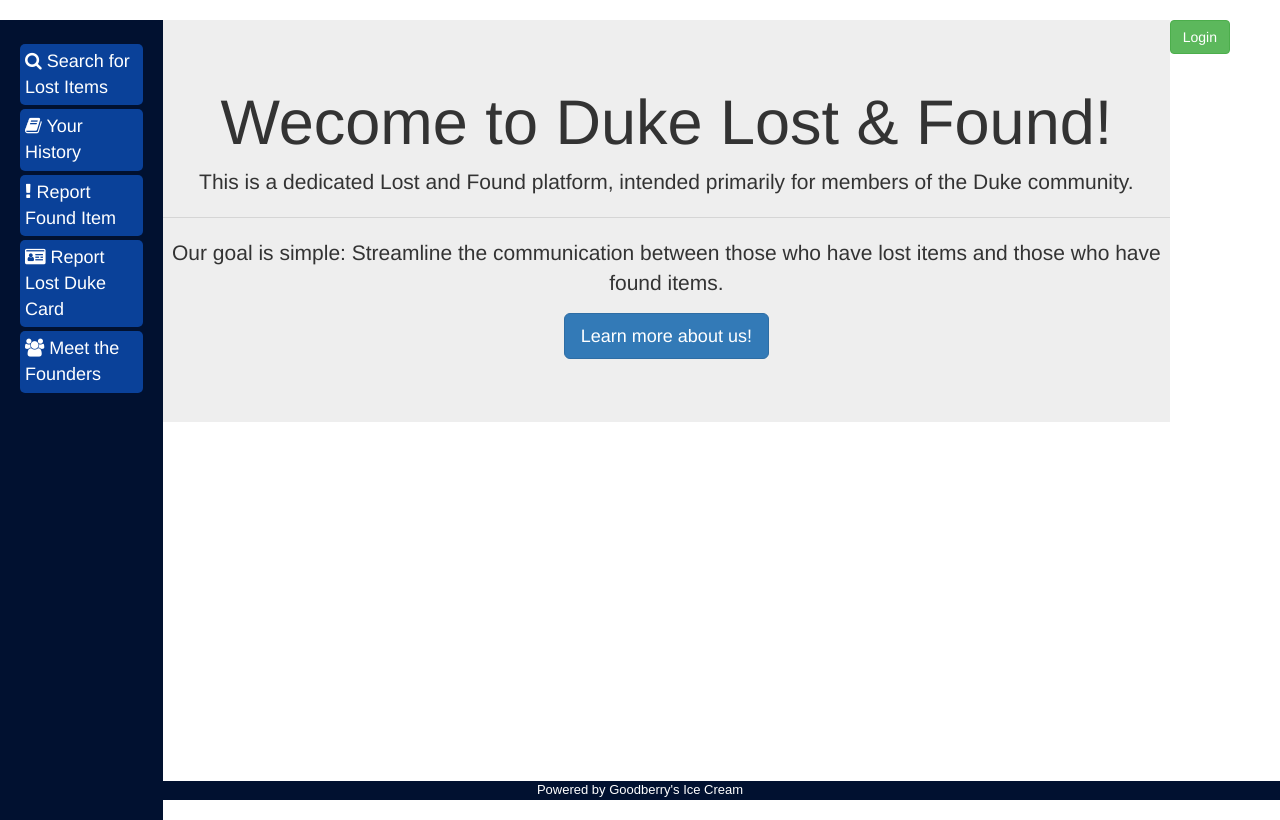
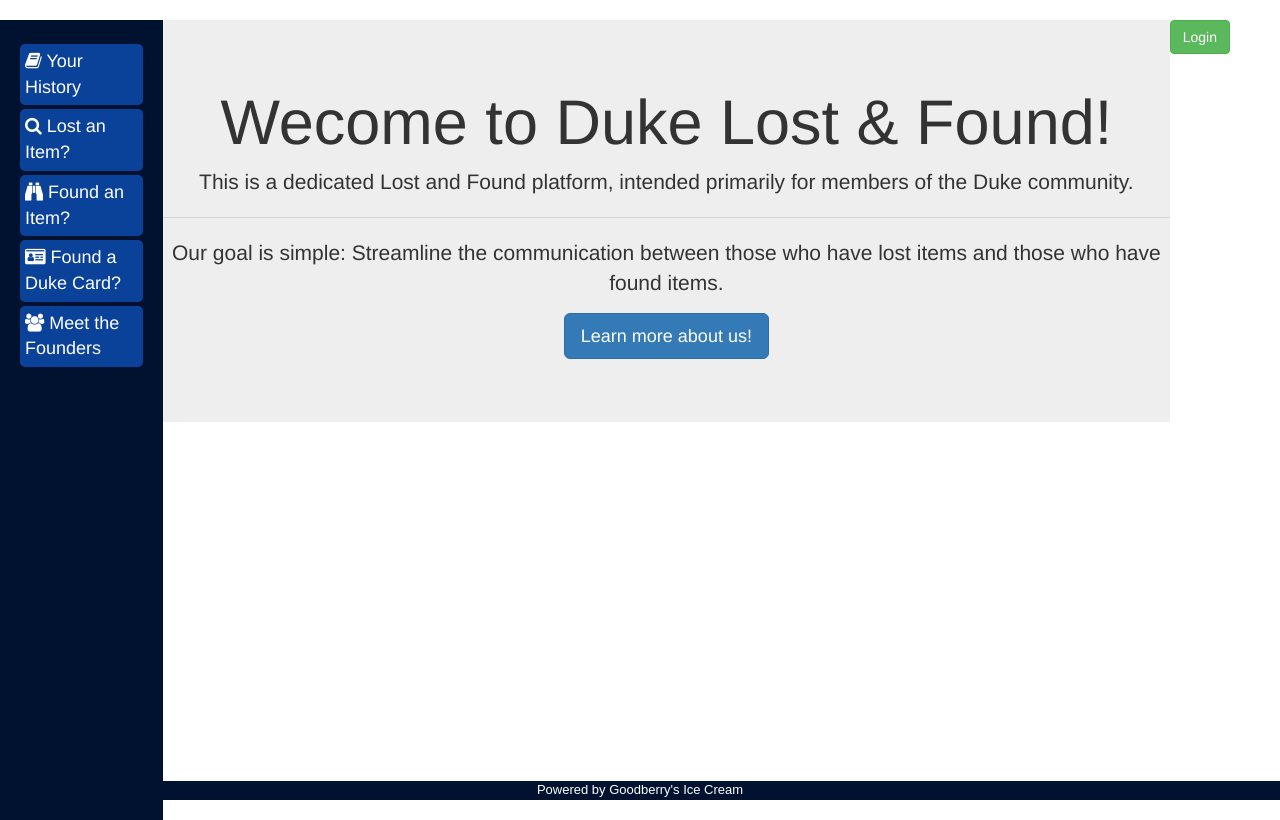
Before and after one commit to nesh170/lost_and_found_fronend_webapp, a plain HTML site: page index.html in a window 1280 px wide. Drawn offline with nearby package versions, Linux system fonts and the light colour scheme; some packages are replaced by stand-ins of ours; a script that the page names is missing.

Commit message:
fixed labeling of sidebar

```diff
--- a/index.html
+++ b/index.html
@@ -62,27 +62,28 @@
             <div>
                 <div>
                     <div class="sidebarItem">
-                        <a class="sidebarLink" href = "#/lostitems">
-                            <i class="fa fa-search" aria-hidden="true"></i>
-                            Search for Lost Items
+                        <a class="sidebarLink" style="color:white" href = "#/history">
+                            <i class="fa fa-book" aria-hidden="true"></i>
+                            Your History
                         </a>
                     </div>
                     <div class="sidebarItem">
-                            <a class="sidebarLink" style="color:white" href = "#/history">
-                                <i class="fa fa-book" aria-hidden="true"></i>
-                                Your History
-                            </a>
+                        <a class="sidebarLink" href = "#/lostitems">
+                            <i class="fa fa-search" aria-hidden="true"></i>
+                            Lost an Item?
+                        </a>
                     </div>
+
                     <div class="sidebarItem">
                         <a class="sidebarLink" href = "#/postItem/found">
-                            <i class="fa fa-exclamation" aria-hidden="true"></i>
-                            Report Found Item
+                            <i class="fa fa-binoculars" aria-hidden="true"></i>
+                            Found an Item?
                         </a>
                     </div>
                     <div class="sidebarItem">
                         <a class="sidebarLink" href="#/lostDukeCard">
                             <i class="fa fa-id-card" aria-hidden="true"></i>
-                            Report Lost Duke Card
+                            Found a Duke Card?
                         </a>
                     </div>
                     <div class="sidebarItem">
--- a/js/app.js
+++ b/js/app.js
@@ -65,7 +65,7 @@ app.controller('mainController',['$scope', '$location', '$rootScope', '$http','$
     };
     $scope.login = function() {
         $log.log("root scope logged in is " + $rootScope.loggedIn);
-        //window.location.href = "redirect.html?access_token=3efc08c48b4d0d54369b0c92151f020ec5807f29";
+        //window.location.href = "redirect.html?access_token=39af47df372457018685a15b4b388ad0d3b7b741";
         window.location.href = "http://lostandfound.colab.duke.edu:8080/authenticate/production"
         $log.log("now log in is " + $rootScope.loggedIn);
     };
```
